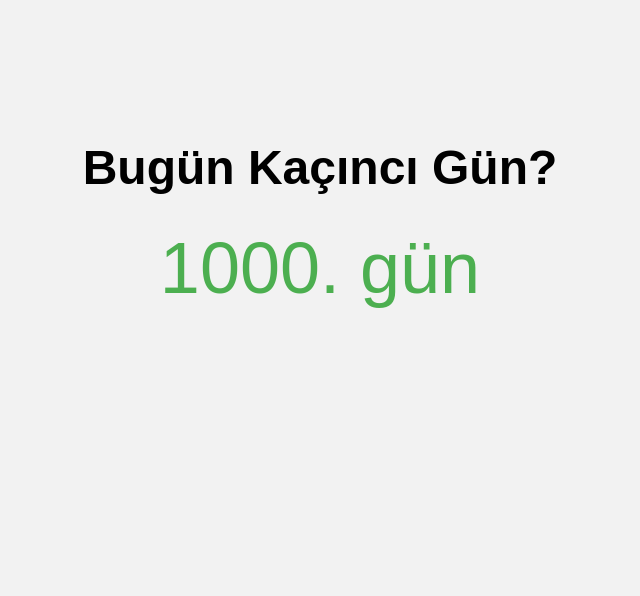
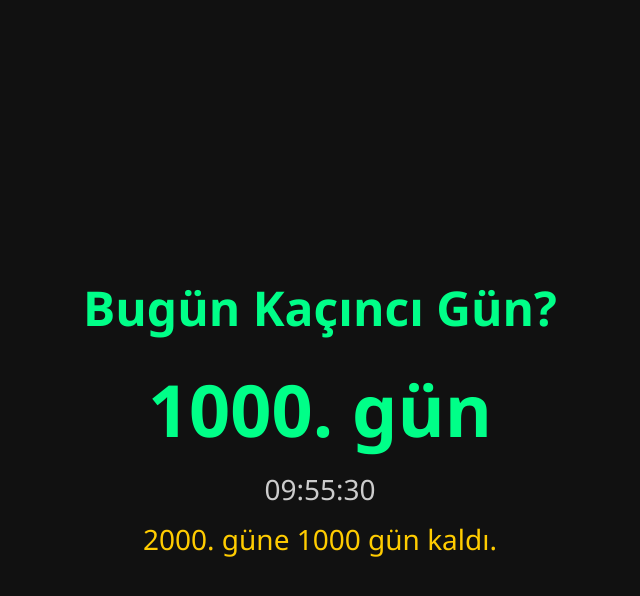
Before and after one commit to emreerdeem/gun-sayaci, a plain HTML site: page index.html in a window 1280 px wide. Shown: the whole page, without its empty margins (320-960 px from the left). Drawn offline with Linux system fonts and the light colour scheme.

Commit message:
Update index.html

```diff
--- a/index.html
+++ b/index.html
@@ -2,21 +2,34 @@
 <html lang="tr">
 <head>
   <meta charset="UTF-8">
-  <title>Gün Sayacı</title>
+  <title>Günlük Sayaç</title>
   <style>
     body {
-      font-family: Arial, sans-serif;
-      text-align: center;
-      padding-top: 100px;
-      background-color: #f2f2f2;
+      font-family: 'Segoe UI', sans-serif;
+      background-color: #111;
+      color: #00ff88;
+      display: flex;
+      flex-direction: column;
+      align-items: center;
+      justify-content: center;
+      height: 100vh;
+      margin: 0;
     }
     h1 {
       font-size: 48px;
+      margin-bottom: 20px;
     }
     #counter {
       font-size: 72px;
-      color: #4CAF50;
-      margin-top: 20px;
+      font-weight: bold;
+    }
+    #time, #remaining {
+      font-size: 28px;
+      margin-top: 12px;
+      color: #ccc;
+    }
+    #remaining {
+      color: #ffcc00;
     }
   </style>
 </head>
@@ -24,20 +37,40 @@
 
   <h1>Bugün Kaçıncı Gün?</h1>
   <div id="counter">Yükleniyor...</div>
+  <div id="time">--:--:--</div>
+  <div id="remaining">Hesaplanıyor...</div>
 
   <script>
-    // Başlangıç tarihi: 1000. günün başladığı tarih
-    const startDate = new Date('2025-07-15');  // YYYY-MM-DD
-    const today = new Date();
+    const startDate = new Date('2025-07-15'); // 1000. gün başlangıç tarihi
 
-    // Saat/dakika/saniye farklarını silmek için sadece yıl-ay-gün alınır
-    const oneDay = 24 * 60 * 60 * 1000; // 1 gün = ms
-    const diffDays = Math.floor((today.setHours(0,0,0,0) - startDate.setHours(0,0,0,0)) / oneDay);
+    function updateCounter() {
+      const now = new Date();
 
-    // İlk gün 1000 olduğu için +1000 ekliyoruz
-    const currentDay = 1000 + diffDays;
+      // Gün farkı hesapla
+      const oneDay = 24 * 60 * 60 * 1000;
+      const daysDiff = Math.floor((now.setHours(0,0,0,0) - startDate.setHours(0,0,0,0)) / oneDay);
+      const currentDay = 1000 + daysDiff;
 
-    document.getElementById('counter').textContent = `${currentDay}. gün`;
+      // Gün yazdır
+      document.getElementById('counter').textContent = `${currentDay}. gün`;
+
+      // Kalan gün sayısı (2000'e)
+      const daysRemaining = 2000 - currentDay;
+      const kalanMetin = daysRemaining > 0
+        ? `2000. güne ${daysRemaining} gün kaldı.`
+        : `2000. gün ${-daysRemaining} gün önceydi.`;
+      document.getElementById('remaining').textContent = kalanMetin;
+
+      // Saat bilgisi
+      const timeNow = new Date();
+      const hh = String(timeNow.getHours()).padStart(2, '0');
+      const mm = String(timeNow.getMinutes()).padStart(2, '0');
+      const ss = String(timeNow.getSeconds()).padStart(2, '0');
+      document.getElementById('time').textContent = `${hh}:${mm}:${ss}`;
+    }
+
+    updateCounter();
+    setInterval(updateCounter, 1000);
   </script>
 
 </body>
```
